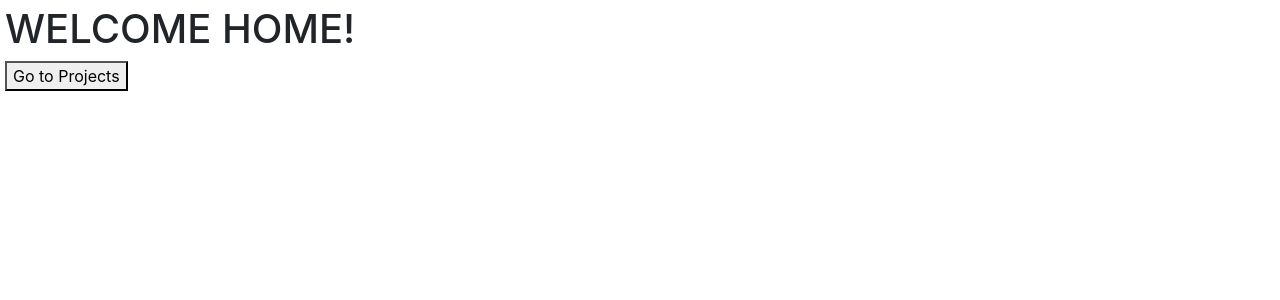
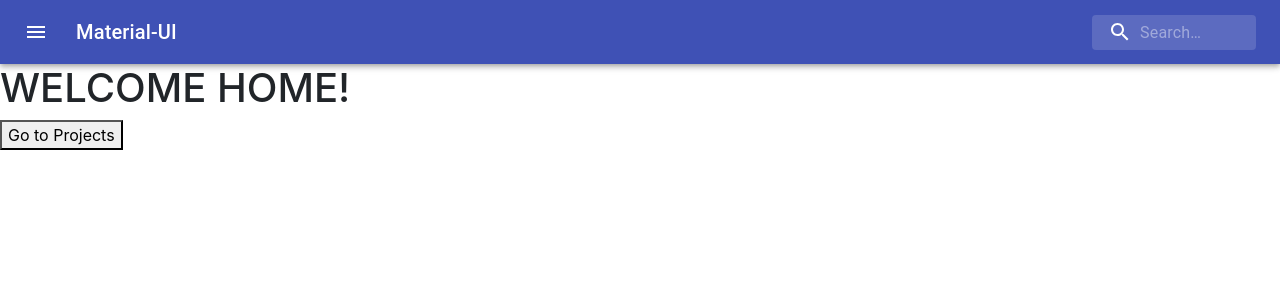
Before and after one commit to AmitP88/Project-Management-App, a React (Create React App) app in the folder client/: page / in a window 1280 px wide. Shown: the top 300 px of the page. Built offline with nearby package versions, Linux system fonts and the light colour scheme.

Commit message:
implemented Material UIs AppBar component for the header

```diff
--- a/client/src/App.js
+++ b/client/src/App.js
@@ -2,6 +2,9 @@
 import { Switch, Route } from 'react-router-dom';
 import './App.sass';
 import './media_queries.sass';
+
+// import app header
+import AppBar from './components/AppBar/AppBar';
 
 // import page components
 import Home from './components/Home/Home';
@@ -11,6 +14,7 @@
 const App = () => {
   return (
     <div className="App">
+      <AppBar />
       <Switch>
         <Route path='/' component={Home} exact />
         <Route path='/projects' component={Projects} />
--- /dev/null
+++ b/client/src/components/AppBar/AppBar.js
@@ -0,0 +1,101 @@
+import React from 'react';
+import AppBar from '@material-ui/core/AppBar';
+import Toolbar from '@material-ui/core/Toolbar';
+import IconButton from '@material-ui/core/IconButton';
+import Typography from '@material-ui/core/Typography';
+import InputBase from '@material-ui/core/InputBase';
+import { fade, makeStyles } from '@material-ui/core/styles';
+import MenuIcon from '@material-ui/icons/Menu';
+import SearchIcon from '@material-ui/icons/Search';
+
+const useStyles = makeStyles((theme) => ({
+  root: {
+    flexGrow: 1,
+  },
+  menuButton: {
+    marginRight: theme.spacing(2),
+  },
+  title: {
+    flexGrow: 1,
+    display: 'none',
+    [theme.breakpoints.up('sm')]: {
+      display: 'block',
+    },
+  },
+  search: {
+    position: 'relative',
+    borderRadius: theme.shape.borderRadius,
+    backgroundColor: fade(theme.palette.common.white, 0.15),
+    '&:hover': {
+      backgroundColor: fade(theme.palette.common.white, 0.25),
+    },
+    marginLeft: 0,
+    width: '100%',
+    [theme.breakpoints.up('sm')]: {
+      marginLeft: theme.spacing(1),
+      width: 'auto',
+    },
+  },
+  searchIcon: {
+    padding: theme.spacing(0, 2),
+    height: '100%',
+    position: 'absolute',
+    pointerEvents: 'none',
+    display: 'flex',
+    alignItems: 'center',
+    justifyContent: 'center',
+  },
+  inputRoot: {
+    color: 'inherit',
+  },
+  inputInput: {
+    padding: theme.spacing(1, 1, 1, 0),
+    // vertical padding + font size from searchIcon
+    paddingLeft: `calc(1em + ${theme.spacing(4)}px)`,
+    transition: theme.transitions.create('width'),
+    width: '100%',
+    [theme.breakpoints.up('sm')]: {
+      width: '12ch',
+      '&:focus': {
+        width: '20ch',
+      },
+    },
+  },
+}));
+
+export default function SearchAppBar() {
+  const classes = useStyles();
+
+  return (
+    <div className={classes.root}>
+      <AppBar position="static">
+        <Toolbar>
+          <IconButton
+            edge="start"
+            className={classes.menuButton}
+            color="inherit"
+            aria-label="open drawer"
+          >
+            <MenuIcon />
+          </IconButton>
+          <Typography className={classes.title} variant="h6" noWrap>
+            Material-UI
+          </Typography>
+          <div className={classes.search}>
+            <div className={classes.searchIcon}>
+              <SearchIcon />
+            </div>
+            <InputBase
+              placeholder="Search…"
+              classes={{
+                root: classes.inputRoot,
+                input: classes.inputInput,
+              }}
+              inputProps={{ 'aria-label': 'search' }}
+            />
+          </div>
+        </Toolbar>
+      </AppBar>
+    </div>
+  );
+}
--- a/client/src/media_queries.sass
+++ b/client/src/media_queries.sass
@@ -6,7 +6,7 @@
 // Tablet view
 @media screen and (min-width: 768px)
   .App
-    padding: 5px;
+    padding: 0;
 
 // Laptop/Desktop view
 @media screen and (min-width: 1024px)
```
Also changed, not shown: client/src/components/AppBar/AppBar.sass (added), client/src/components/AppBar/media_queries.sass (added).
